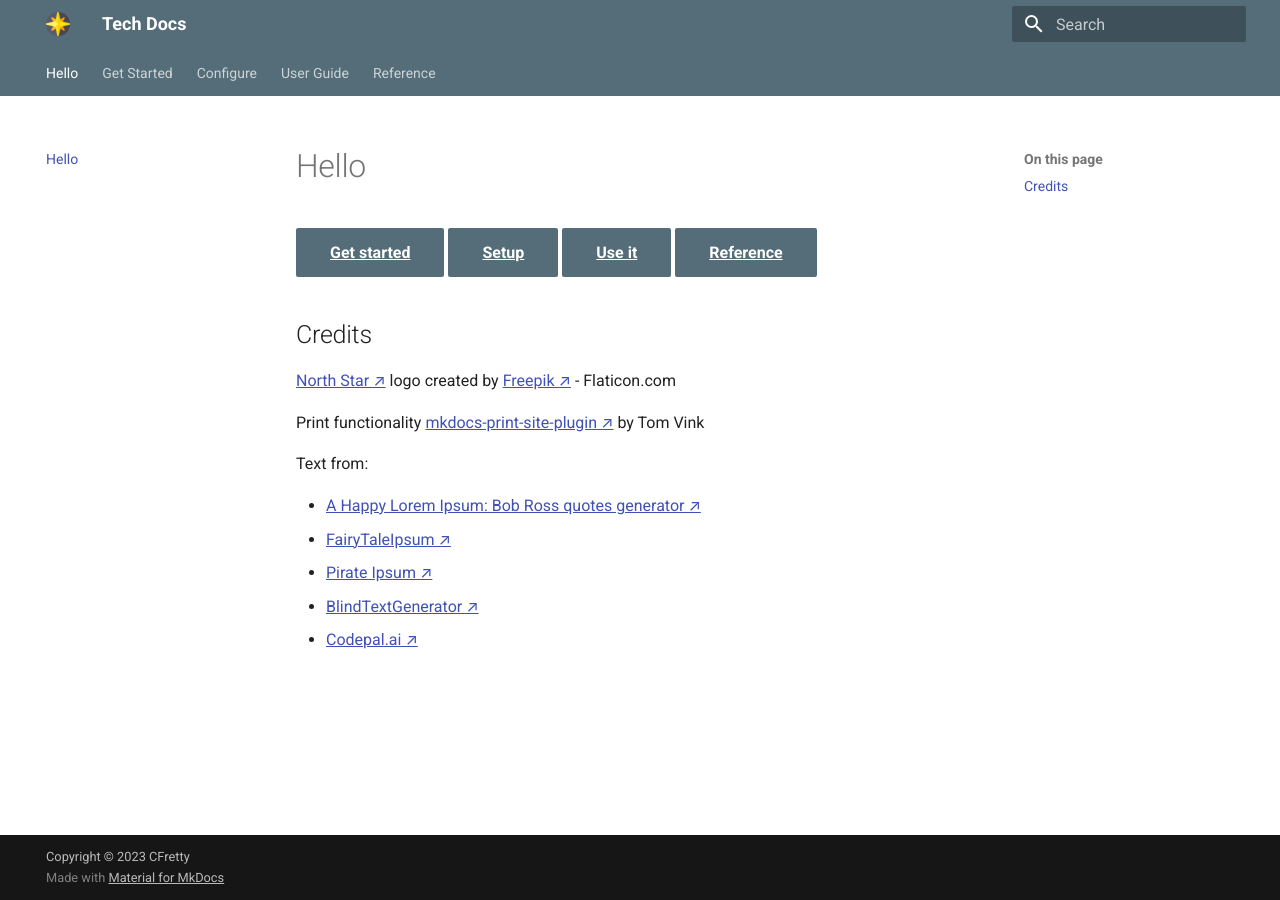
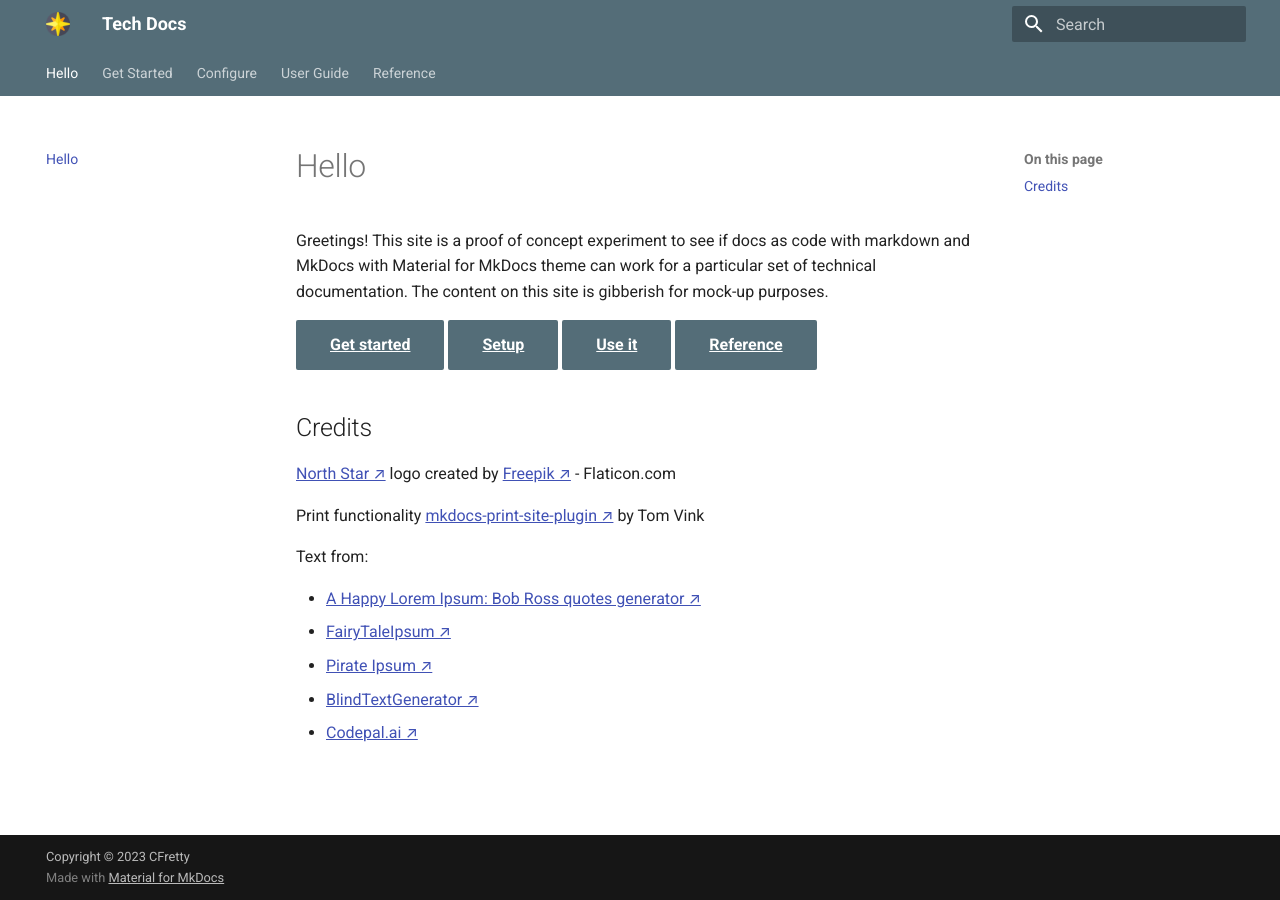
Before and after one commit to cfretty/mkdocs-mat-poc, an MkDocs documentation site: the page built from docs/index.md, in a window 1280 px wide. Built offline with MkDocs 1.6.1 and Material for MkDocs 9.7.7, drawn with Linux system fonts in a browser that asks for light colours.

Commit message:
updated home page greeting

```diff
--- a/docs/index.md
+++ b/docs/index.md
@@ -1,4 +1,6 @@
 # Hello
+
+Greetings! This site is a proof of concept experiment to see if docs as code with markdown and MkDocs with Material for MkDocs theme can work for a particular set of technical documentation. The content on this site is gibberish for mock-up purposes.
 
 [Get started](quickstart/index.md){ .md-button .md-button--primary }
 [Setup](configure/index.md){ .md-button .md-button--primary  }
```
